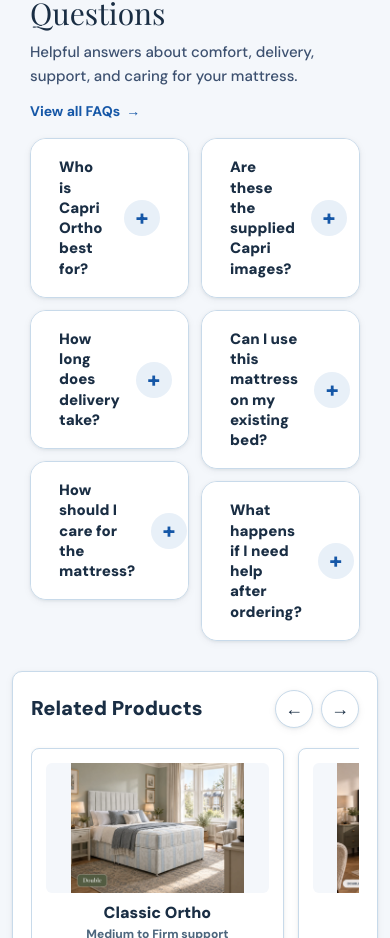
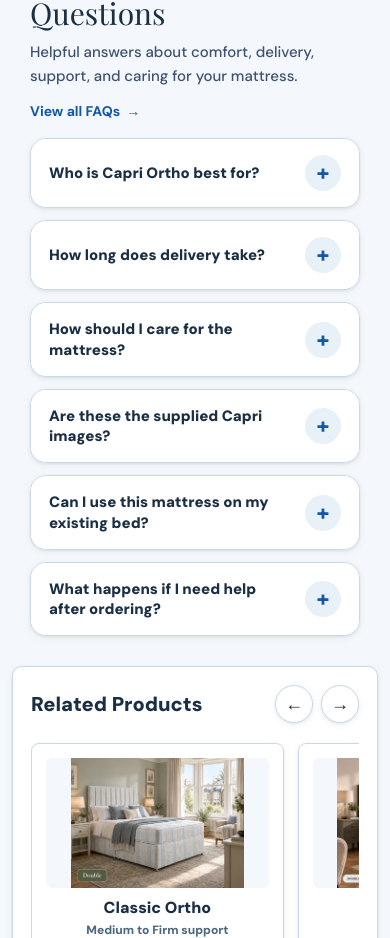
Before and after one commit to Ayesha-te/zangoo, a Next.js app: page /collections/bedroom/mattresses/capri-ortho-mattress/ in a window 390 px wide. Shown: the part 3479-4417 px from the top of the page. Built offline with nearby package versions, Linux system fonts and the light colour scheme; a web font is replaced by a local one.

Commit message:
Add responsive styles for FAQ section on mobile devices

```diff
--- a/app/product-page-wireframe/productPageWireframe.module.css
+++ b/app/product-page-wireframe/productPageWireframe.module.css
@@ -1931,3 +1931,15 @@
     line-height: 1.55;
   }
 }
+
+/* Product FAQ: one column at 900px and below (same as the homepage and category FAQs). The selector
+   matches `.faq > .faqHeader + .lp-faq-grid`, which otherwise forces two columns at every width. */
+@media (max-width: 900px) {
+  .faq > .faqHeader + :global(.lp-faq-grid),
+  .faq :global(.lp-faq-grid) { grid-template-columns: 1fr; }
+}
+@media (max-width: 580px) {
+  .faq :global(.lp-faq-btn) { min-height: 64px; padding: 16px 18px; }
+  .faq :global(.lp-faq-body) { padding: 0 18px; }
+  .faq :global(.lp-faq-body[aria-hidden="false"]) { padding: 0 18px 16px; }
+}
```
